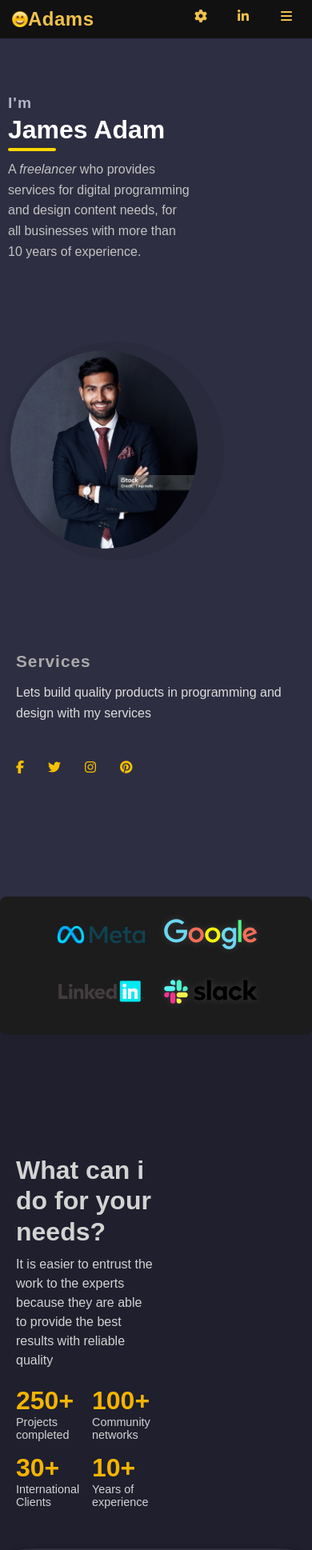
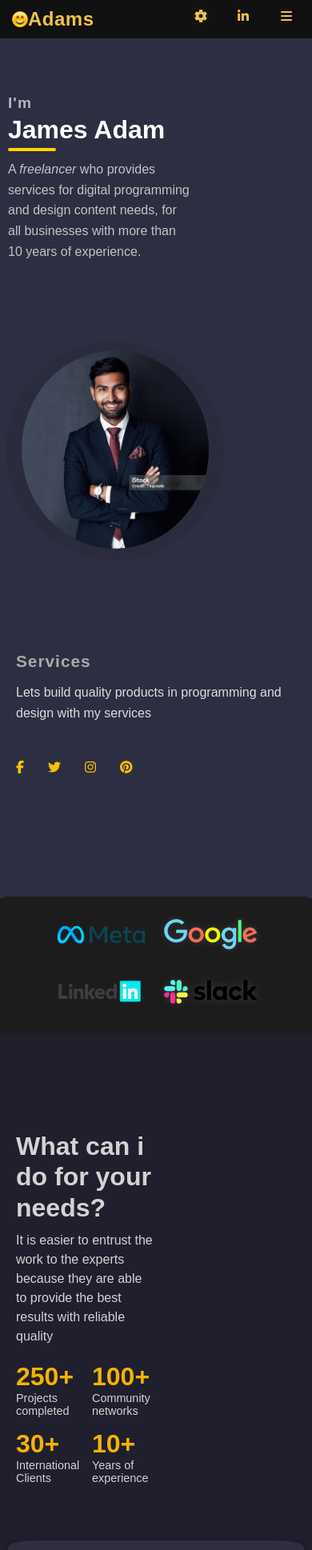
Before and after one commit to abdul07-smit/Portfolio-Repo, a plain HTML site: page index.html in a window 390 px wide. Shown: the top 1938 px of the page at 80% size. Drawn offline with Linux system fonts and the light colour scheme.

Commit message:
alignment changes
updated james image alignment
updated some margins

```diff
--- a/styles.css
+++ b/styles.css
@@ -584,7 +584,7 @@ padding: 20px;
                             .james-photo img{
                                 width: 60vw !important;
                                 top: 10%;
-                                right: 30%;
+                                right: 26%;
                                 height: auto !important;
                                 border-radius: 50%;
                                 position: absolute;
@@ -594,6 +594,7 @@ padding: 20px;
                                 flex-direction: column;
                                 margin-left: 0 !important;
                                 max-width: 400px;
+                                margin-top: 0px;
                             }
                             .stats-left{
                                 width: 400px;
@@ -601,6 +602,7 @@ padding: 20px;
                             .cards-right{
                                 flex-direction: column;
                                 gap: 10px;
+                                margin-top: 20px;
                                 padding: 0 10px;}
                                 .cards-right .card{
                                     flex: 1 1 100%;
```
